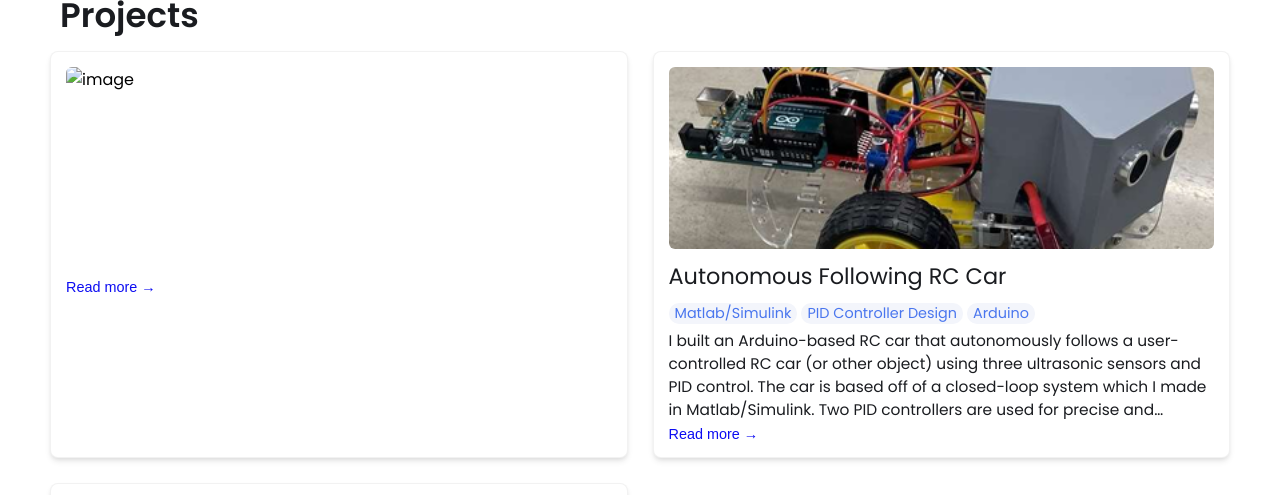
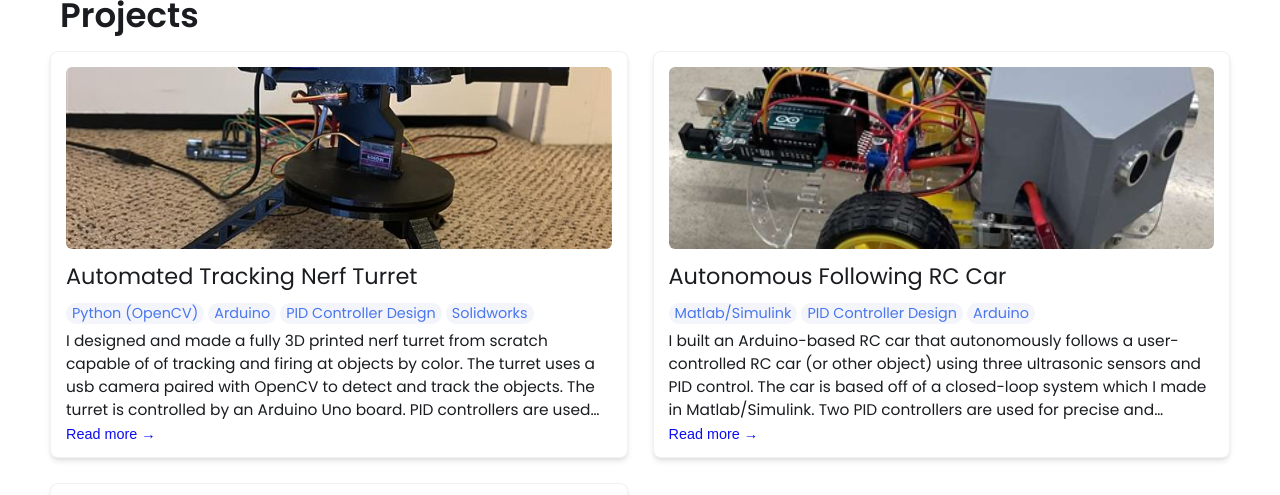
Before and after one commit to dylanhammond-11/dylanhammond-11.github.io, a Jekyll site: the page built from index.html, in a window 1280 px wide and 900 px high, scrolled down 1043 px, cut to the strip 0-495 px from the top of the window. Built offline with Jekyll 4.4.1, drawn with Linux system fonts in a browser that asks for light colours.

Commit message:
Update index.md

```diff
--- a/_projects/auto-nerf-turret/index.md
+++ b/_projects/auto-nerf-turret/index.md
@@ -9,7 +9,7 @@ skills:
 - Arduino
 - PID Controller Design
 - Solidworks
-<img src="glovemain.jpg" style="width: 60%; border-radius: 12px; display: block; margin: auto;">
+main-image: /TurretLeft.jpg
 
 ---
 ---
```
